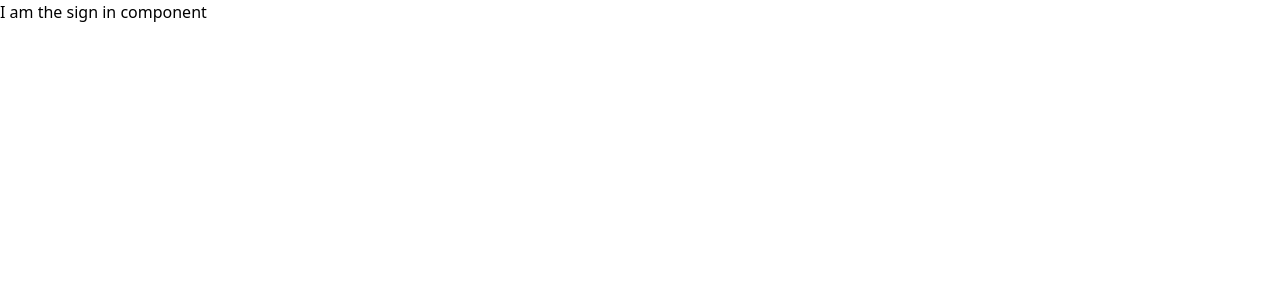
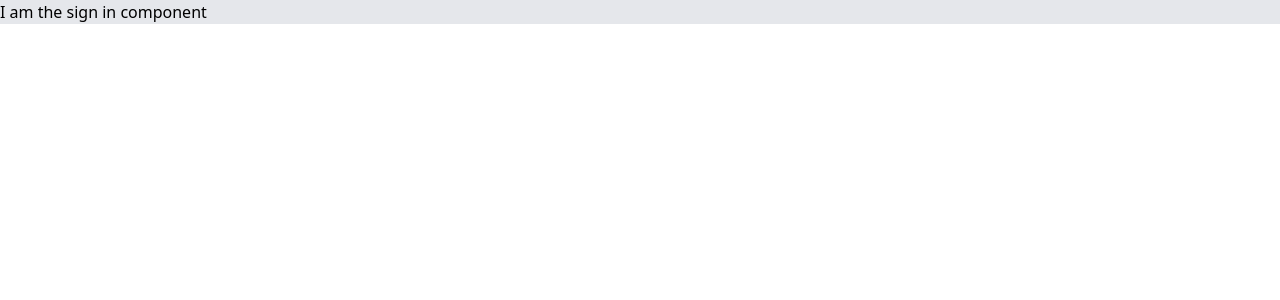
Before and after one commit to bwpt-watermyplants/front-end, a React (Create React App) app: page / in a window 1280 px wide. Shown: the top 300 px of the page. Built offline with nearby package versions, Linux system fonts and the light colour scheme.

Commit message:
Chore: changed background to very light grey app.js

```diff
--- a/src/App.js
+++ b/src/App.js
@@ -11,7 +11,7 @@ import AboutUs from './views/AboutUs';
 
 function App() {
   return (
-    <div className='App'>
+    <div className='bg-gray-200'>
       <Switch>
         <Route path='/add-plant'>
           <Navbar />
```
